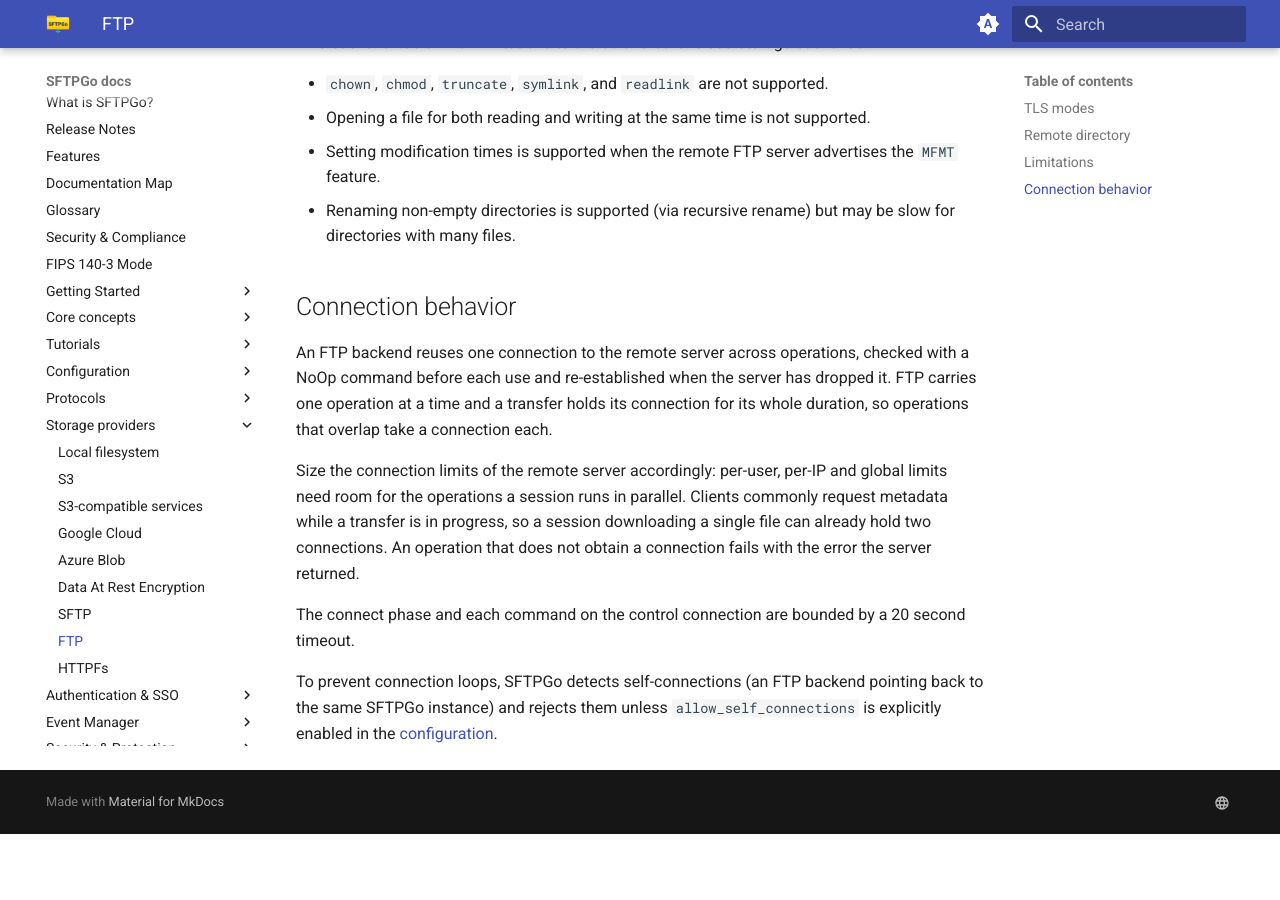
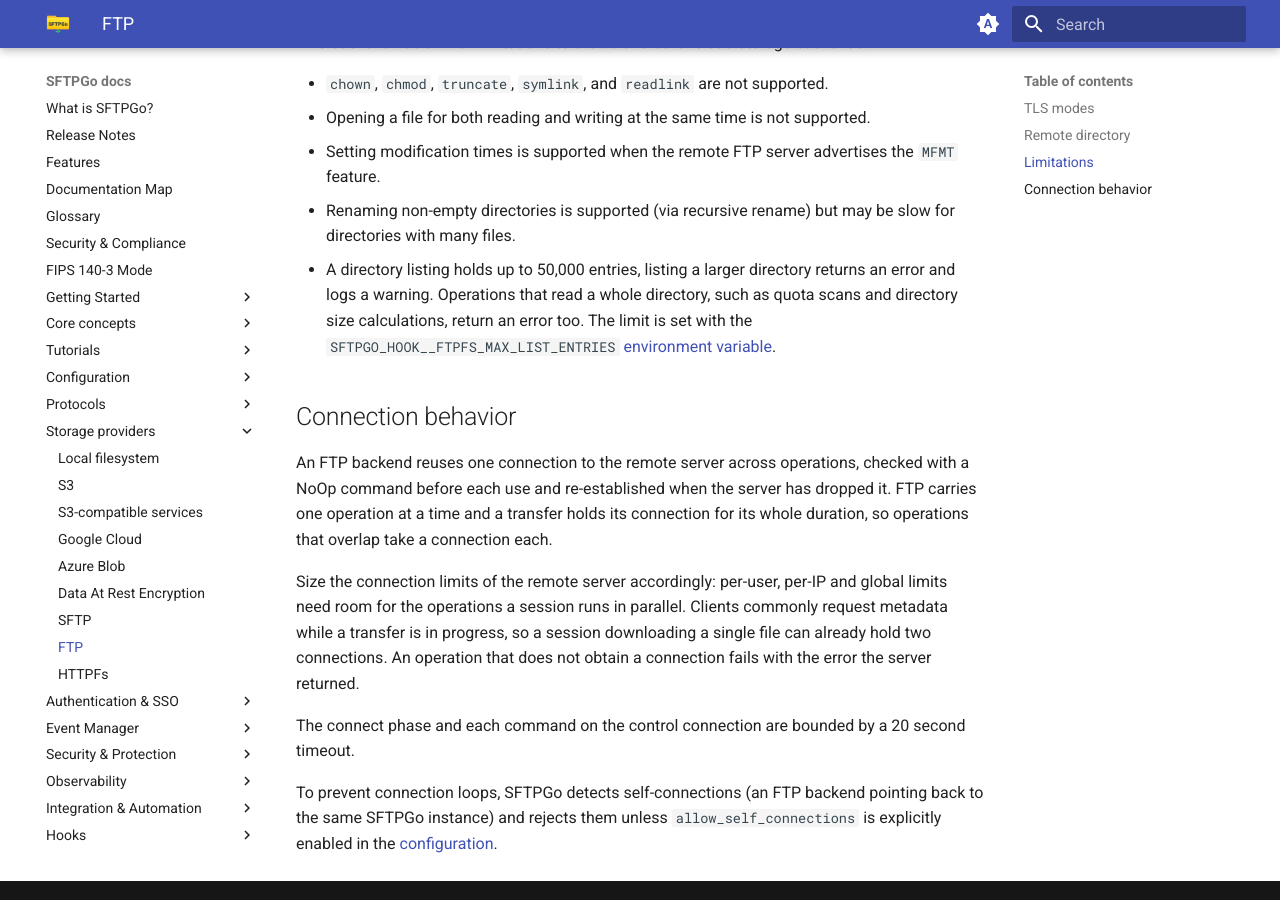
Before and after one commit to sftpgo/docs, an MkDocs documentation site: the page built from docs/ftpfs.md, in a window 1280 px wide and 900 px high, scrolled down 1704 px. Built offline with MkDocs 1.6.1 and Material for MkDocs 9.7.7, drawn with Linux system fonts in a browser that asks for light colours; emoji names are drawn with the system emoji font; the version menu is left out; before the commit the page ends 2538 px from its top, so only the background shows below that.

Commit message:
ftpfs: document the directory listing limit
Signed-off-by: Nicola Murino <nicola.murino@gmail.com>

```diff
--- a/docs/ftpfs.md
+++ b/docs/ftpfs.md
@@ -45,6 +45,7 @@ This backend has similar limitations to the [S3](s3.md) and other cloud storage
 - Opening a file for both reading and writing at the same time is not supported.
 - Setting modification times is supported when the remote FTP server advertises the `MFMT` feature.
 - Renaming non-empty directories is supported (via recursive rename) but may be slow for directories with many files.
+- A directory listing holds up to 50,000 entries, listing a larger directory returns an error and logs a warning. Operations that read a whole directory, such as quota scans and directory size calculations, return an error too. The limit is set with the `SFTPGO_HOOK__FTPFS_MAX_LIST_ENTRIES` [environment variable](env-vars.md#transfers-and-storage).
 
 ## Connection behavior
 
```
Also changed, not shown: docs/env-vars.md (+1 -0 lines).
